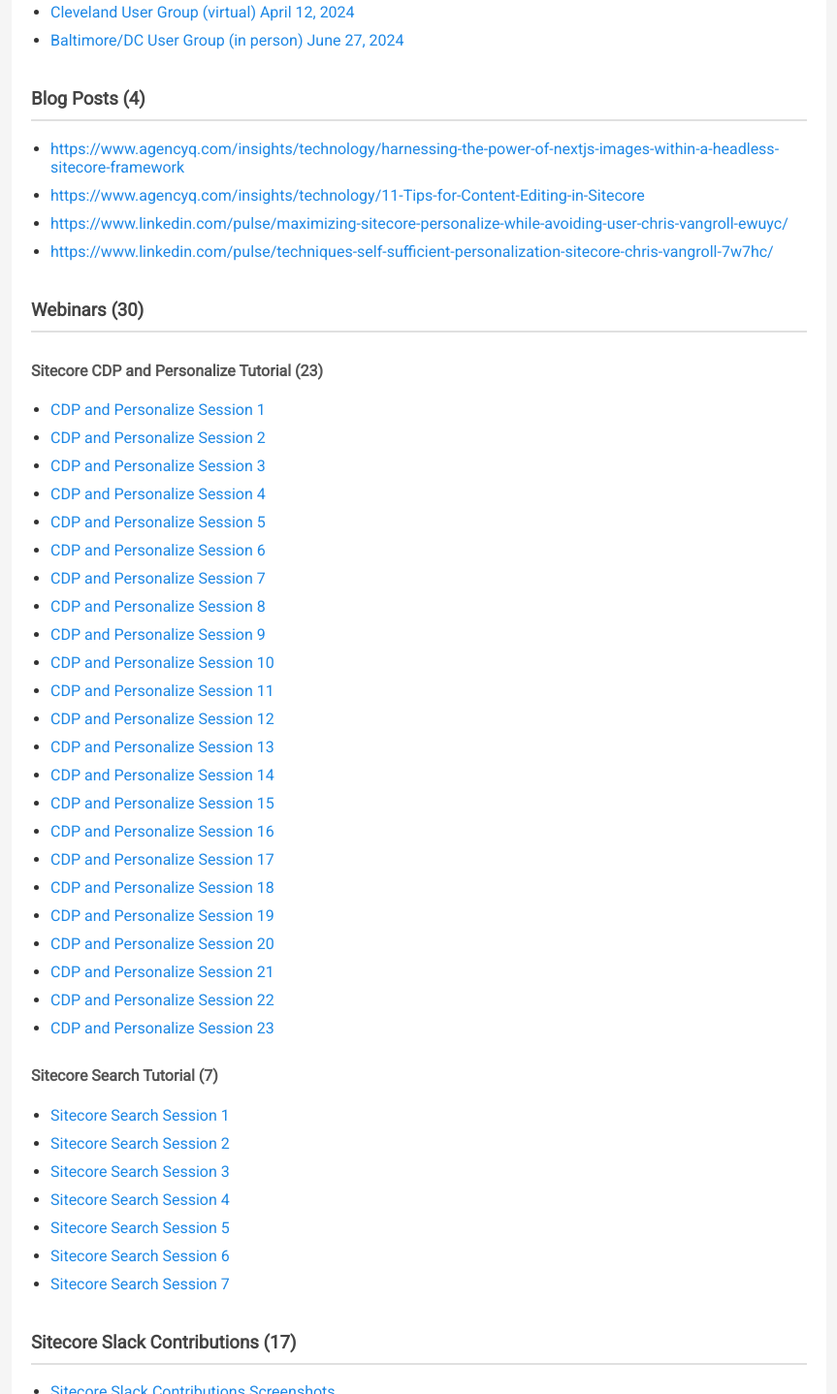
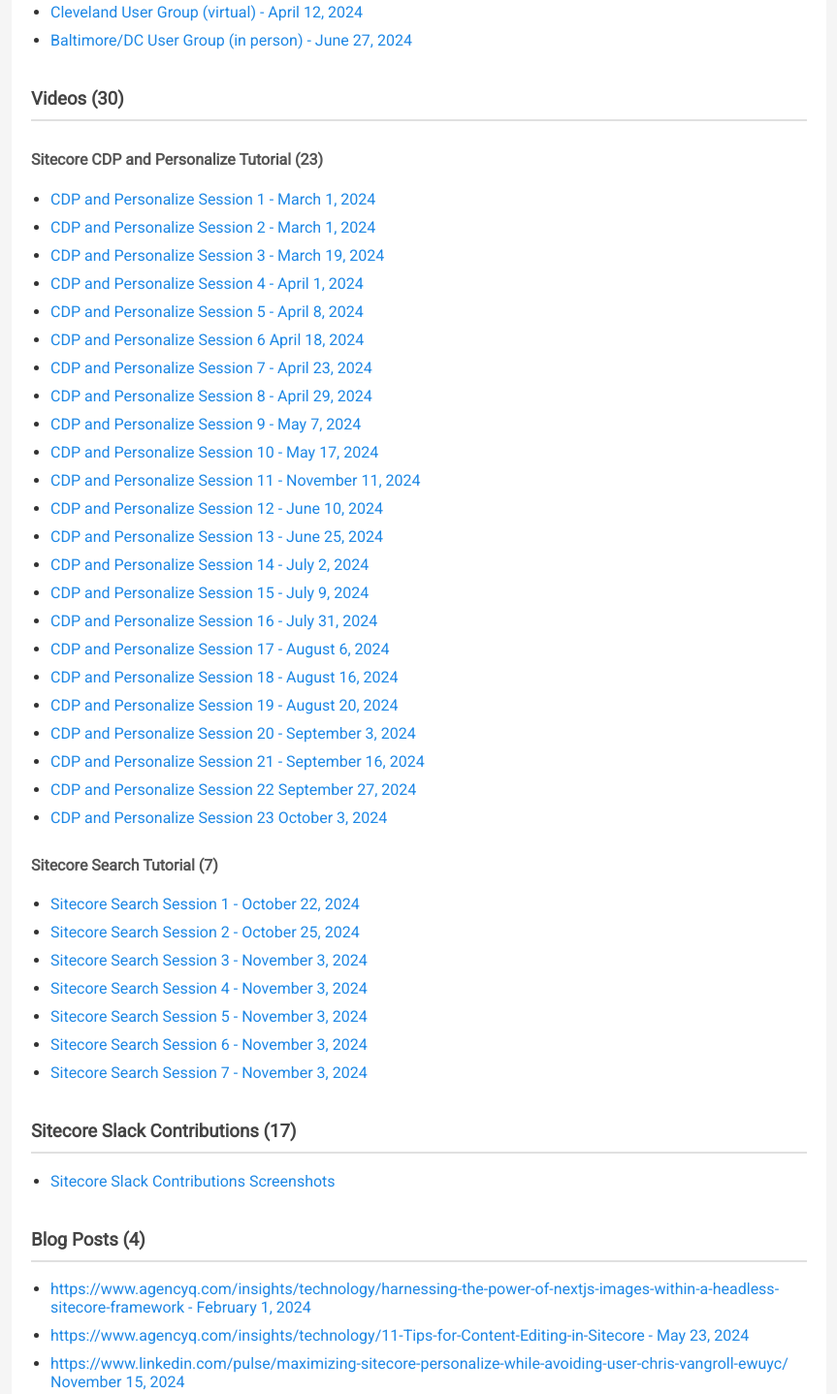
Before and after one commit to chrisvangroll/mvp-application-25, a plain HTML site: page index.html in a window 1280 px wide. Shown: the part 691-2129 px from the top of the page at 97% size, without its empty margins (208-1071 px from the left). Drawn offline with Linux system fonts and the light colour scheme.

Commit message:
added dates

```diff
--- a/index.html
+++ b/index.html
@@ -34,173 +34,141 @@
           <a
             href="https://www.meetup.com/SUGCLE-Sitecore-User-Group-Cleveland/events/300214238"
           >
-            Cleveland User Group (virtual) April 12, 2024
+            Cleveland User Group (virtual) - April 12, 2024
           </a>
         </li>
         <li>
           <a
             href="https://www.meetup.com/baltimore-sitecore-user-group-bsug/events/301645547/"
           >
-            Baltimore/DC User Group (in person) June 27, 2024
+            Baltimore/DC User Group (in person) - June 27, 2024
           </a>
         </li>
       </ul>
 
-      <h3>Blog Posts (4)</h3>
-      <ul>
-        <li>
-          <a
-            href="https://www.agencyq.com/insights/technology/harnessing-the-power-of-nextjs-images-within-a-headless-sitecore-framework"
-          >
-            https://www.agencyq.com/insights/technology/harnessing-the-power-of-nextjs-images-within-a-headless-sitecore-framework
-          </a>
-        </li>
-        <li>
-          <a
-            href="https://www.agencyq.com/insights/technology/11-Tips-for-Content-Editing-in-Sitecore"
-          >
-            https://www.agencyq.com/insights/technology/11-Tips-for-Content-Editing-in-Sitecore
-          </a>
-        </li>
-        <li>
-          <a
-            href="https://www.linkedin.com/pulse/maximizing-sitecore-personalize-while-avoiding-user-chris-vangroll-ewuyc/"
-          >
-            https://www.linkedin.com/pulse/maximizing-sitecore-personalize-while-avoiding-user-chris-vangroll-ewuyc/
-          </a>
-        </li>
-        <li>
-          <a
-            href="https://www.linkedin.com/pulse/techniques-self-sufficient-personalization-sitecore-chris-vangroll-7w7hc/"
-          >
-            https://www.linkedin.com/pulse/techniques-self-sufficient-personalization-sitecore-chris-vangroll-7w7hc/
-          </a>
-        </li>
-      </ul>
-
-      <h3>Webinars (30)</h3>
+      <h3>Videos (30)</h3>
       <h4>Sitecore CDP and Personalize Tutorial (23)</h4>
       <ul>
         <li>
           <a
             href="https://www.youtube.com/watch?v=57gs0wrp7KU&list=PLmklVkZSlsFD5PEvXSXrIhRTm-I3mrBND&index=1&t=169s"
-            >CDP and Personalize Session 1</a
+            >CDP and Personalize Session 1 - March 1, 2024</a
           >
         </li>
         <li>
           <a
             href="https://www.youtube.com/watch?v=xxS-NEkZO04&list=PLmklVkZSlsFD5PEvXSXrIhRTm-I3mrBND&index=2&pp=iAQB"
-            >CDP and Personalize Session 2</a
+            >CDP and Personalize Session 2 - March 1, 2024</a
           >
         </li>
         <li>
           <a
             href="https://www.youtube.com/watch?v=gz_r_OodBzc&list=PLmklVkZSlsFD5PEvXSXrIhRTm-I3mrBND&index=3&pp=iAQB"
-            >CDP and Personalize Session 3</a
+            >CDP and Personalize Session 3 - March 19, 2024</a
           >
         </li>
         <li>
           <a
             href="https://www.youtube.com/watch?v=F1R5TSsoSqM&list=PLmklVkZSlsFD5PEvXSXrIhRTm-I3mrBND&index=4&pp=iAQB"
-            >CDP and Personalize Session 4</a
+            >CDP and Personalize Session 4 - April 1, 2024</a
           >
         </li>
         <li>
           <a href="https://youtu.be/OjDH3wEfG1g?si=UbRIWP823NIsrlaf"
-            >CDP and Personalize Session 5</a
+            >CDP and Personalize Session 5 - April 8, 2024</a
           >
         </li>
         <li>
           <a href="https://youtu.be/Dfpcu9VurVs?si=ZZqJY9FKyHwGbTLA"
-            >CDP and Personalize Session 6</a
+            >CDP and Personalize Session 6 April 18, 2024</a
           >
         </li>
         <li>
           <a href="https://youtu.be/iN0N2LGwdu0?si=CScQl9SpUxlVRM0G"
-            >CDP and Personalize Session 7</a
+            >CDP and Personalize Session 7 - April 23, 2024</a
           >
         </li>
         <li>
           <a
             href="https://www.youtube.com/watch?v=XqyBeGcjoSk&list=PLmklVkZSlsFD5PEvXSXrIhRTm-I3mrBND&index=8"
-            >CDP and Personalize Session 8</a
+            >CDP and Personalize Session 8 - April 29, 2024</a
           >
         </li>
         <li>
           <a
             href="https://www.youtube.com/watch?v=8W0StcZbpbU&list=PLmklVkZSlsFD5PEvXSXrIhRTm-I3mrBND&index=9"
-            >CDP and Personalize Session 9</a
+            >CDP and Personalize Session 9 - May 7, 2024</a
           >
         </li>
         <li>
           <a
             href="https://www.youtube.com/watch?v=IjvBCW2TCyk&list=PLmklVkZSlsFD5PEvXSXrIhRTm-I3mrBND&index=10"
-            >CDP and Personalize Session 10</a
+            >CDP and Personalize Session 10 - May 17, 2024</a
           >
         </li>
         <li>
           <a href="https://www.youtube.com/watch?v=wCDbRFbLU28"
-            >CDP and Personalize Session 11</a
+            >CDP and Personalize Session 11 - November 11, 2024</a
           >
         </li>
         <li>
           <a href="https://youtu.be/lJk2rj4JfCg"
-            >CDP and Personalize Session 12</a
+            >CDP and Personalize Session 12 - June 10, 2024</a
           >
         </li>
         <li>
           <a href="https://youtu.be/DTMWXaori_8"
-            >CDP and Personalize Session 13</a
+            >CDP and Personalize Session 13 - June 25, 2024</a
           >
         </li>
         <li>
           <a href="https://youtu.be/pxcNVt5_-AU"
-            >CDP and Personalize Session 14</a
+            >CDP and Personalize Session 14 - July 2, 2024</a
           >
         </li>
         <li>
           <a href="https://youtu.be/QG8_zGtUU9Y"
-            >CDP and Personalize Session 15</a
+            >CDP and Personalize Session 15 - July 9, 2024</a
           >
         </li>
         <li>
           <a href="https://youtu.be/eRdTiruNoSs"
-            >CDP and Personalize Session 16</a
+            >CDP and Personalize Session 16 - July 31, 2024</a
           >
         </li>
         <li>
           <a href="https://youtu.be/A30jsaFhRNg"
-            >CDP and Personalize Session 17</a
+            >CDP and Personalize Session 17 - August 6, 2024</a
           >
         </li>
         <li>
           <a href="https://youtu.be/FsNenoFWSTk"
-            >CDP and Personalize Session 18</a
+            >CDP and Personalize Session 18 - August 16, 2024</a
           >
         </li>
         <li>
-          <a href="https://youtu.be/TjF5_SmuVmI"
-            >CDP and Personalize Session 19</a
+          <a href="https://www.youtube.com/watch?v=7LSn9PNd16s"
+            >CDP and Personalize Session 19 - August 20, 2024</a
           >
         </li>
         <li>
           <a href="https://youtu.be/DzWDJyMr3Ko"
-            >CDP and Personalize Session 20</a
+            >CDP and Personalize Session 20 - September 3, 2024</a
           >
         </li>
         <li>
           <a href="https://youtu.be/6nrnujz8E_c"
-            >CDP and Personalize Session 21</a
+            >CDP and Personalize Session 21 - September 16, 2024</a
           >
         </li>
         <li>
           <a href="https://youtu.be/DgeJVEkiYPQ"
-            >CDP and Personalize Session 22</a
+            >CDP and Personalize Session 22 September 27, 2024</a
           >
         </li>
         <li>
           <a href="https://youtu.be/RH8UavjLhJY"
-            >CDP and Personalize Session 23</a
+            >CDP and Personalize Session 23 October 3, 2024</a
           >
         </li>
       </ul>
@@ -208,25 +176,25 @@
       <h4>Sitecore Search Tutorial (7)</h4>
       <ul>
         <li>
-          <a href="https://youtu.be/LTW0mTfCcz4">Sitecore Search Session 1</a>
+          <a href="https://youtu.be/LTW0mTfCcz4">Sitecore Search Session 1 - October 22, 2024</a>
         </li>
         <li>
-          <a href="https://youtu.be/lKdIog2hrZY">Sitecore Search Session 2</a>
+          <a href="https://youtu.be/lKdIog2hrZY">Sitecore Search Session 2 - October 25, 2024</a>
         </li>
         <li>
-          <a href="https://youtu.be/Xf-z03sA3PU">Sitecore Search Session 3</a>
+          <a href="https://youtu.be/Xf-z03sA3PU">Sitecore Search Session 3 - November 3, 2024</a>
         </li>
         <li>
-          <a href="https://youtu.be/cG4SsGVXNFg">Sitecore Search Session 4</a>
+          <a href="https://youtu.be/cG4SsGVXNFg">Sitecore Search Session 4 - November 3, 2024</a>
         </li>
         <li>
-          <a href="https://youtu.be/GKTctoVaWZM">Sitecore Search Session 5</a>
+          <a href="https://youtu.be/GKTctoVaWZM">Sitecore Search Session 5 - November 3, 2024</a>
         </li>
         <li>
-          <a href="https://youtu.be/5hyn4Mo6XkY">Sitecore Search Session 6</a>
+          <a href="https://youtu.be/5hyn4Mo6XkY">Sitecore Search Session 6 - November 3, 2024</a>
         </li>
         <li>
-          <a href="https://youtu.be/I0wbq-793N4">Sitecore Search Session 7</a>
+          <a href="https://youtu.be/I0wbq-793N4">Sitecore Search Session 7 - November 3, 2024</a>
         </li>
       </ul>
       <h3>Sitecore Slack Contributions (17)</h3>
@@ -239,7 +207,37 @@
           </a>
         </li>
       </ul>
-
+      <h3>Blog Posts (4)</h3>
+      <ul>
+        <li>
+          <a
+            href="https://www.agencyq.com/insights/technology/harnessing-the-power-of-nextjs-images-within-a-headless-sitecore-framework"
+          >
+            https://www.agencyq.com/insights/technology/harnessing-the-power-of-nextjs-images-within-a-headless-sitecore-framework - February 1, 2024
+          </a>
+        </li>
+        <li>
+          <a
+            href="https://www.agencyq.com/insights/technology/11-Tips-for-Content-Editing-in-Sitecore"
+          >
+            https://www.agencyq.com/insights/technology/11-Tips-for-Content-Editing-in-Sitecore - May 23, 2024
+          </a>
+        </li>
+        <li>
+          <a
+            href="https://www.linkedin.com/pulse/maximizing-sitecore-personalize-while-avoiding-user-chris-vangroll-ewuyc/"
+          >
+            https://www.linkedin.com/pulse/maximizing-sitecore-personalize-while-avoiding-user-chris-vangroll-ewuyc/ November 15, 2024
+          </a>
+        </li>
+        <li>
+          <a
+            href="https://www.linkedin.com/pulse/techniques-self-sufficient-personalization-sitecore-chris-vangroll-7w7hc/"
+          >
+            https://www.linkedin.com/pulse/techniques-self-sufficient-personalization-sitecore-chris-vangroll-7w7hc/ October 21, 2024
+          </a>
+        </li>
+      </ul>
       <h3>Social Media Contributions (34)</h3>
       <ul>
         <li>
```
